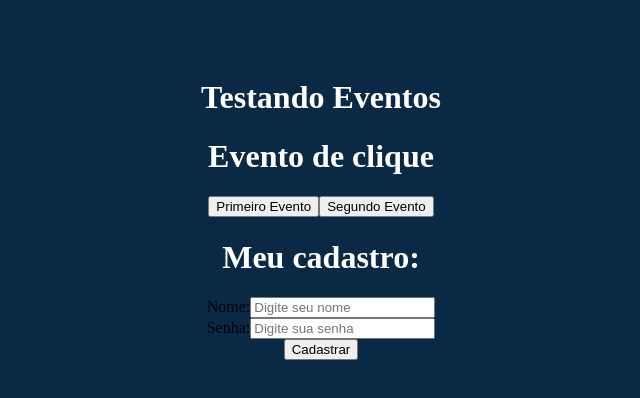
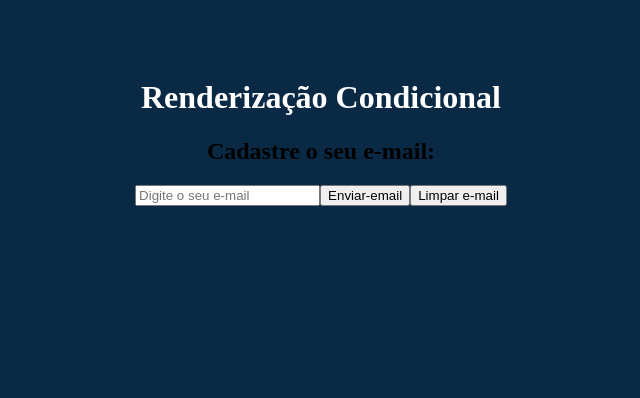
Before and after one commit to fp-torres/projeto-react, a React (Create React App) app: page / in a window 1280 px wide. Shown: the top 398 px of the page, without its empty margins (319-959 px from the left). Built offline with nearby package versions, Linux system fonts and the light colour scheme.

Commit message:
Renderização condicional (if)

```diff
--- a/src/App.js
+++ b/src/App.js
@@ -1,16 +1,13 @@
 import './App.css';
-import Evento from './components/Evento';
-import Form from './components/Form';
+import Condicional from './components/Condicional';
 
 function App() {
  const nome = "Maria";
   return (
     <div className="App">
-      <h1>Testando Eventos</h1>
+      <h1>Renderização Condicional</h1>
+      <Condicional />
 
-      <Evento />
-
-      <Form />
 
     </div>
   );
--- /dev/null
+++ b/src/components/Condicional.js
@@ -0,0 +1,33 @@
+import {useState} from 'react';
+
+function Condicional () {
+    const [email, setEmail] = useState();
+    const [userEmail, setUserEmail] = useState();
+
+    function enviarEmail(e) {
+        e.preventDefault();
+        setUserEmail(email);
+        console.log(userEmail);
+
+    }
+
+    function limparEmail() {
+        setUserEmail('');
+    }
+
+    return (
+        <div>
+            <h2>Cadastre o seu e-mail:</h2>
+            <form>
+                <input type="email" placeholder="Digite o seu e-mail" onChange={(e)=> setEmail(e.target.value)} />
+                <button type= "submit" onClick={enviarEmail}>Enviar-email</button>
+                {userEmail && <p>O e-mail do usuário é: {userEmail} </p>}
+                <button onClick={limparEmail}>Limpar e-mail</button>
+            </form>
+
+        </div>
+    )
+}
+
+
+export default Condicional;
```
